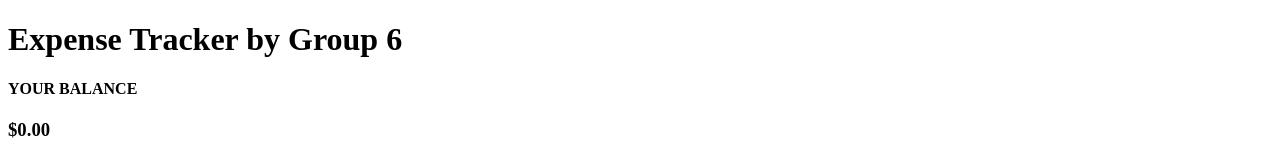
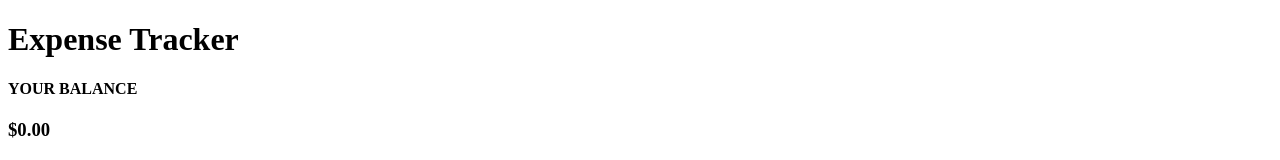
Before and after one commit to cvg2/CIS434_project1_group6, a React (Create React App) app: page / in a window 1280 px wide. Shown: the top 160 px of the page. Built offline with nearby package versions, Linux system fonts and the light colour scheme; no server answers; the database is empty.

Commit message:
Update App.js
Carmen Update app with css

```diff
--- a/src/App.js
+++ b/src/App.js
@@ -68,15 +68,17 @@ class App extends Component {
 
   render() {
     return (
-      <div className="App">
-        <h1>Expense Tracker by Group 6</h1>
+      <div className="container p-4">
+        <h1>Expense Tracker</h1>
+        <div className="row">
           <Balanace
               balance={this.state.balance}
               income={this.state.income}
               expense={this.state.expense}
             />
+          <UserInput app={this} addTxn={this.addTxn}/>
           <History transactions={this.state.transactions}/>
-        <UserInput app={this} addTxn={this.addTxn}/>
+        </div>
       </div>
     );
   }
```
Lines whose indentation alone changed are shown as unchanged.
